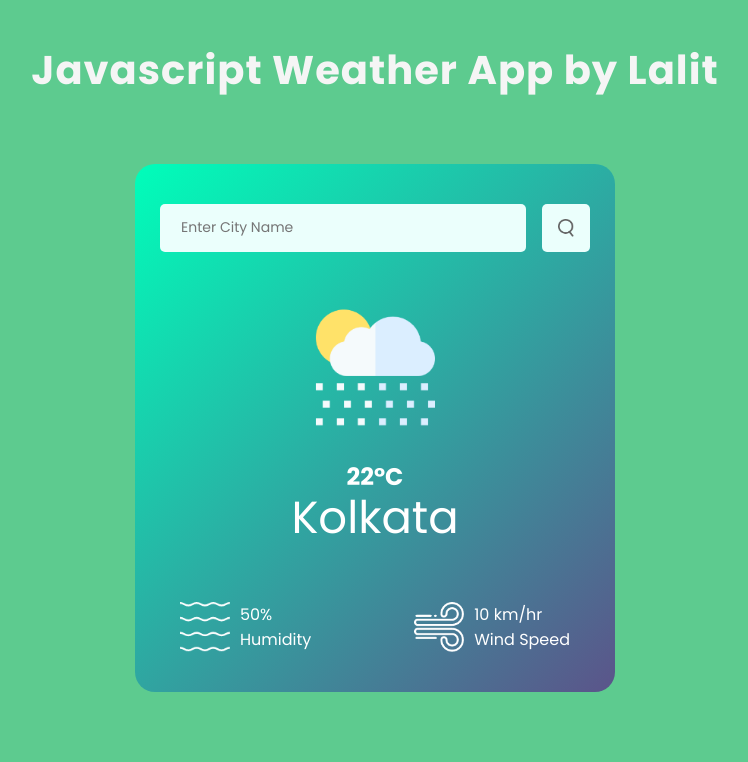
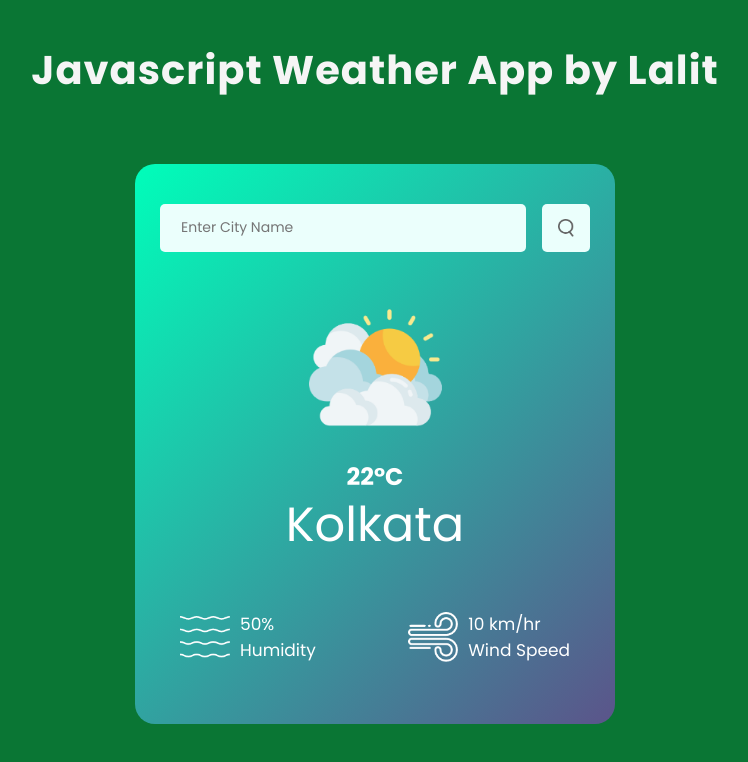
Before and after one commit to kumarlearns6767/weatherapp.github.io, a plain HTML site: page index.html in a window 1280 px wide. Shown: the whole page, without its empty margins (265-1013 px from the left). Drawn offline with Linux system fonts and the light colour scheme.

Commit message:
final interface done

```diff
--- a/css/style.css
+++ b/css/style.css
@@ -30,7 +30,7 @@
     }
 
     25% {
-        background: #60d394;
+        background: #097a34;
     }
 
     50% {
@@ -59,6 +59,7 @@
     background: linear-gradient(135deg, #00feba, #5b548a);
     width: 90%;
     max-width: 30rem;
+    height: 35rem;
     margin: 4rem auto 0;
     color: #fff;
     border-radius: 20px;
@@ -108,9 +109,9 @@
 }
 
 .weather h2 {
-    font-size: 45px;
+    font-size: 48px;
     font-weight: 400;
-    margin-top: -10px;
+    margin-top: -5px;
 }
 
 .details {
@@ -123,7 +124,7 @@
 
 .col {
     display: flex;
-    align-items: cneter;
+    align-items: center;
     text-align: left;
 }
 
@@ -131,3 +132,8 @@
     width: 50px;
     margin-right: 10px;
 }
+
+.col p {
+    font-size: 17px !important;
+    margin-top: 0px !important;
+}
--- a/index.html
+++ b/index.html
@@ -19,7 +19,7 @@
 				</div>
 				<div class="weather">
 					<img
-						src="assets/images/rain.png"
+						src="assets/images/clouds.png"
 						alt="weather icon"
 						class="weatherIcon" />
 					<h1 class="temp">22°C</h1>
@@ -28,14 +28,14 @@
 						<div class="col">
 							<img src="assets/images/humidity.png" alt="humidity icon" />
 							<div>
-								<p class="humidity">50%</p>
+								<p id="humidity">50%</p>
 								<p>Humidity</p>
 							</div>
 						</div>
 						<div class="col">
 							<img src="assets/images/wind.png" alt="wind icon" />
 							<div>
-								<p class="humidity">10 km/hr</p>
+								<p id="wind">10 km/hr</p>
 								<p>Wind Speed</p>
 							</div>
 						</div>
```
